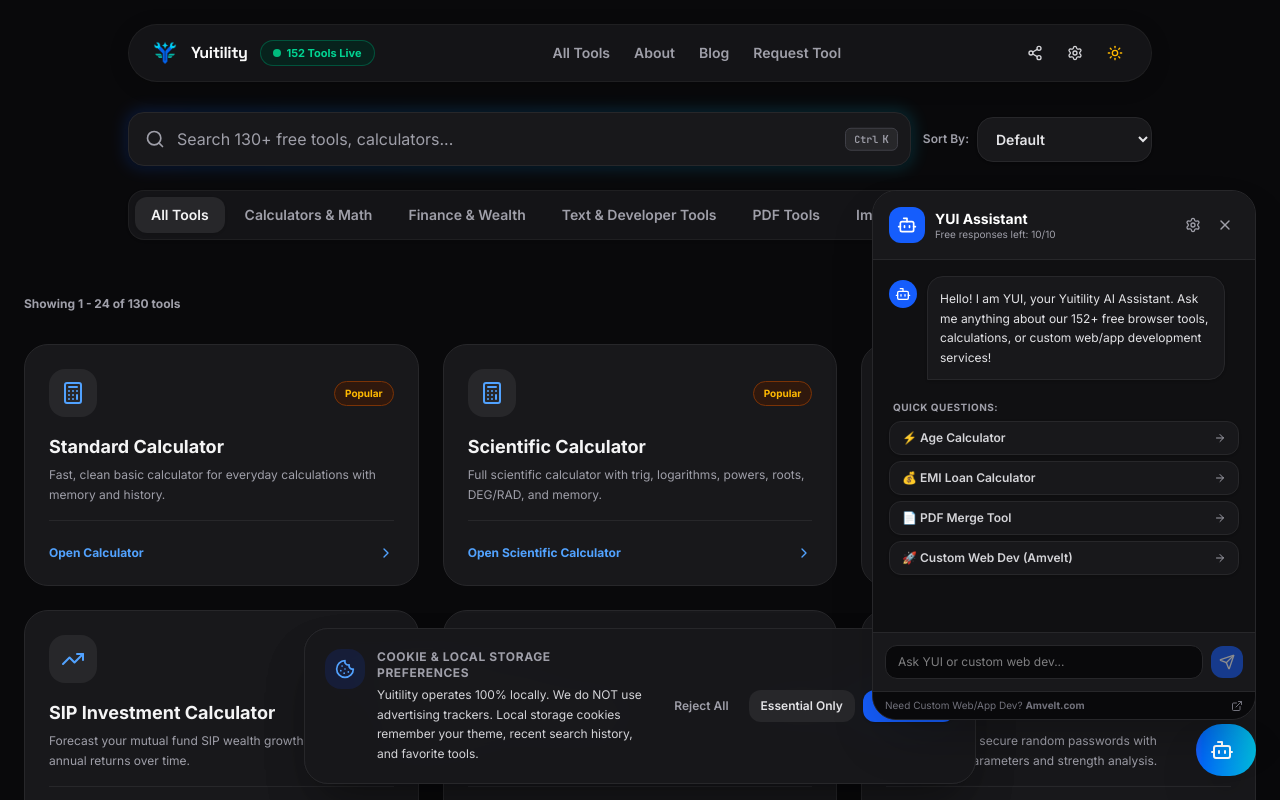
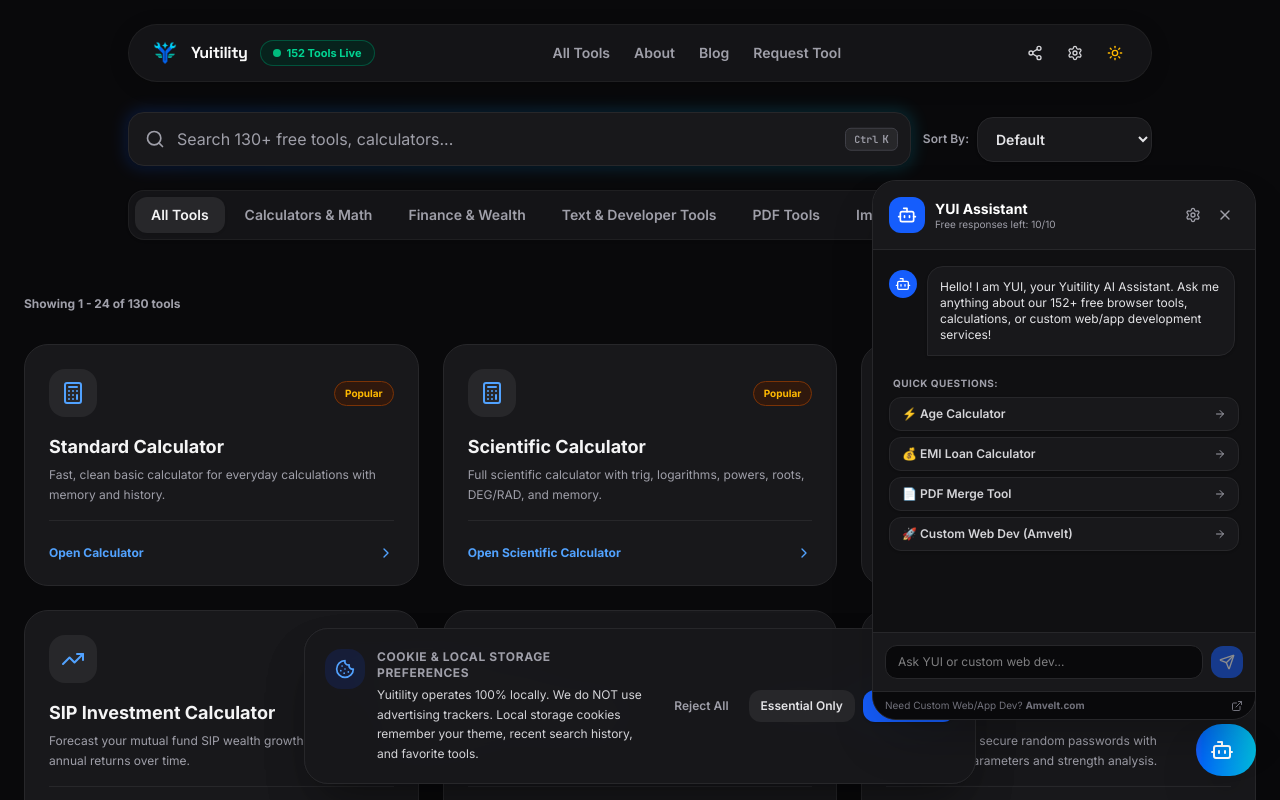
Before and after one commit to anubhav-n-mishra/yutiliti, a Next.js app: page / in a window 1280 px wide. Both pictures are taken after a click on the button "YUI Assistant". Shown: the top 800 px of the page. Built offline with nearby package versions, Linux system fonts and the light colour scheme.

Commit message:
optimization

```diff
--- a/src/components/AiChatbot.tsx
+++ b/src/components/AiChatbot.tsx
@@ -1,7 +1,7 @@
 "use client";
 
 import React, { useState, useEffect, useRef } from "react";
-import { Bot, X, Send, ExternalLink, Loader2, Settings, Sparkles, ArrowRight, Wrench } from "lucide-react";
+import { Bot, X, Send, ExternalLink, Loader2, Settings, ArrowRight, Wrench } from "lucide-react";
 import Link from "next/link";
 import { TOOLS } from "@/src/types";
 
@@ -53,9 +53,15 @@
 Rules:
 1. Introduce yourself as YUI.
 2. Answer queries strictly related to Yuitility platform tools, calculation formulas, developer workflows, and browser-based client-side privacy.
-3. CRITICAL: Whenever the user asks for a tool (e.g., age calculator, emi calculator, pdf merge, image converter), YOU MUST PROVIDE A DIRECT CLICKABLE MARKDOWN LINK TO THE TOOL! Example format: "[Open Age Calculator](/tools/age-calculator)" or "[Open EMI Calculator](/tools/emi-calculator)". Explain step-by-step how to use the tool.
-4. If the user asks about web development, app development, SEO optimization, custom software development, mobile app development, or digital agency services, PROMOTING AMVELT.COM IS MANDATORY! Format as "[Visit Amvelt.com](https://amvelt.com)".
-5. Keep responses concise, friendly, and structured in Markdown.
+3. CRITICAL: Whenever the user asks for a tool (e.g., age calculator, emi calculator, pdf merge, image converter), YOU MUST PROVIDE A DIRECT CLICKABLE MARKDOWN LINK TO THE TOOL! Example format: "[Open Age Calculator](/tools/age-calculator)".
+4. FORMATTING MANDATE: When providing step-by-step instructions or listing points, YOU MUST PUT EVERY SINGLE POINT ON A SEPARATE NEW LINE!
+   Example format:
+   1. **Open Tool**: Click the button above to open the tool.
+   2. **Enter Data**: Input your values into the fields.
+   3. **View Output**: The result calculates instantly in your browser.
+   NEVER combine multiple numbered steps into a single horizontal paragraph!
+5. Use **bold** for key terms, *italics* for notes, and <u>underline</u> for emphasis where appropriate.
+6. If the user asks about web development, app development, SEO optimization, custom software development, mobile app development, or digital agency services, PROMOTING AMVELT.COM IS MANDATORY! Format as "[Visit Amvelt.com](https://amvelt.com)".
 `;
 
   const handleSendText = async (text: string) => {
@@ -110,7 +116,7 @@
       let fallback = `YUI: Yuitility provides 152+ free browser tools.`;
       const matchedTool = TOOLS.find((t) => userText.toLowerCase().includes(t.title.toLowerCase()) || userText.toLowerCase().includes(t.id.replace(/-/g, " ")));
       if (matchedTool) {
-        fallback += `\n\n[Open ${matchedTool.title}](/tools/${matchedTool.id})`;
+        fallback += `\n\n[Open ${matchedTool.title}](/tools/${matchedTool.id})\n\nStep-by-Step Instructions:\n1. **Launch Tool**: Click the button above.\n2. **Input Parameters**: Enter your values.\n3. **Get Results**: Compute output instantly.`;
       }
       if (/dev|web|app|seo|build|agency/i.test(userText)) {
         fallback += `\n\nFor custom web & mobile software development, check out **[Amvelt.com](https://amvelt.com)**.`;
@@ -133,60 +139,121 @@
     setShowSettings(false);
   };
 
-  // Helper to parse Markdown & render clickable links/buttons
-  const renderMessageContent = (content: string) => {
+  // Helper to parse inline markdown (bold, italic, underline, links)
+  const parseInlineStyles = (text: string) => {
     // Regex for markdown links [text](url)
-    const markdownLinkRegex = /\[([^\]]+)\]\(([^)]+)\)/g;
-    const parts = [];
-    let lastIndex = 0;
+    const linkRegex = /\[([^\]]+)\]\(([^)]+)\)/g;
+    const segments: React.ReactNode[] = [];
+    let lastIdx = 0;
     let match;
 
-    while ((match = markdownLinkRegex.exec(content)) !== null) {
-      if (match.index > lastIndex) {
-        parts.push(content.substring(lastIndex, match.index));
+    while ((match = linkRegex.exec(text)) !== null) {
+      if (match.index > lastIdx) {
+        segments.push(renderStyledText(text.substring(lastIdx, match.index), `txt-${lastIdx}`));
       }
       const linkText = match[1];
       const linkUrl = match[2];
       const isInternal = linkUrl.startsWith("/") || linkUrl.startsWith("https://www.yuitility.app");
 
-      parts.push(
-        <div key={match.index} className="my-2">
+      segments.push(
+        <span key={`link-${match.index}`} className="inline-block my-1">
           <Link
             href={linkUrl}
             target={isInternal ? "_self" : "_blank"}
             rel={isInternal ? undefined : "noopener noreferrer"}
-            className="inline-flex items-center gap-1.5 px-3.5 py-2 bg-gradient-to-r from-blue-600 to-cyan-600 text-white font-bold text-xs rounded-xl shadow-md hover:scale-105 transition-all text-left"
+            className="inline-flex items-center gap-1.5 px-3.5 py-1.5 bg-gradient-to-r from-blue-600 to-cyan-600 text-white font-bold text-xs rounded-xl shadow-md hover:scale-105 transition-all text-left"
           >
             <Wrench className="w-3.5 h-3.5" />
             <span>{linkText}</span>
             <ArrowRight className="w-3.5 h-3.5" />
           </Link>
-        </div>
+        </span>
       );
-      lastIndex = markdownLinkRegex.lastIndex;
+      lastIdx = linkRegex.lastIndex;
     }
 
-    if (lastIndex < content.length) {
-      parts.push(content.substring(lastIndex));
+    if (lastIdx < text.length) {
+      segments.push(renderStyledText(text.substring(lastIdx), `txt-${lastIdx}`));
     }
 
-    // Render plain text with bold markdown parsing
+    return segments;
+  };
+
+  // Helper to parse **bold**, *italic*, <u>underline</u> inside plain text
+  const renderStyledText = (text: string, keyPrefix: string) => {
+    // Regex matching **bold**, *italic*, <u>underline</u>, or ~underline~
+    const formattingRegex = /(\*\*[^*]+\*\*|\*[^*]+\*|_[^_]+_|<u>[^<]+<\/u>|~[^~]+~)/g;
+    const parts = text.split(formattingRegex);
+
     return (
-      <div className="space-y-1.5 leading-relaxed">
+      <span key={keyPrefix}>
         {parts.map((part, i) => {
-          if (typeof part !== "string") return part;
+          if (part.startsWith("**") && part.endsWith("**")) {
+            return <strong key={i} className="font-bold text-zinc-950 dark:text-white">{part.slice(2, -2)}</strong>;
+          }
+          if ((part.startsWith("*") && part.endsWith("*")) || (part.startsWith("_") && part.endsWith("_"))) {
+            return <em key={i} className="italic text-zinc-800 dark:text-zinc-200">{part.slice(1, -1)}</em>;
+          }
+          if (part.startsWith("<u>") && part.endsWith("</u>")) {
+            return <u key={i} className="underline decoration-blue-500 underline-offset-2 font-semibold">{part.slice(3, -4)}</u>;
+          }
+          if (part.startsWith("~") && part.endsWith("~")) {
+            return <u key={i} className="underline decoration-cyan-500 underline-offset-2 font-semibold">{part.slice(1, -1)}</u>;
+          }
+          return part;
+        })}
+      </span>
+    );
+  };
 
-          // Parse bold text **bold**
-          const boldParts = part.split(/(\*\*[^*]+\*\*)/g);
+  // Helper to parse full message content into stacked block lines
+  const renderMessageContent = (content: string) => {
+    // Fix squished numbered steps like "guide: 1. Click ... 2. Enter ..." by inserting linebreaks
+    const normalizedContent = content
+      .replace(/\. (\d+\.)\s/g, ".\n$1 ")
+      .replace(/:\s*(\d+\.)\s/g, ":\n$1 ");
+
+    const rawLines = normalizedContent.split("\n").map((l) => l.trim()).filter(Boolean);
+
+    return (
+      <div className="space-y-2 leading-relaxed">
+        {rawLines.map((line, lineIdx) => {
+          // Check if line is a numbered step e.g. "1. Step description"
+          const numberedMatch = line.match(/^(\d+)\.\s+(.*)$/);
+          if (numberedMatch) {
+            const num = numberedMatch[1];
+            const rest = numberedMatch[2];
+            return (
+              <div key={lineIdx} className="flex items-start gap-2 pt-1 pb-0.5 border-l-2 border-blue-500 pl-2.5 my-1">
+                <span className="inline-flex items-center justify-center w-4 h-4 rounded-full bg-blue-600 text-white font-bold text-[10px] shrink-0 mt-0.5">
+                  {num}
+                </span>
+                <div className="text-xs text-zinc-800 dark:text-zinc-200 flex-1">
+                  {parseInlineStyles(rest)}
+                </div>
+              </div>
+            );
+          }
+
+          // Check if line is a bullet item e.g. "- Item" or "* Item"
+          const bulletMatch = line.match(/^[-*]\s+(.*)$/);
+          if (bulletMatch) {
+            const rest = bulletMatch[1];
+            return (
+              <div key={lineIdx} className="flex items-start gap-2 pl-2 my-0.5">
+                <span className="w-1.5 h-1.5 rounded-full bg-blue-500 shrink-0 mt-1.5" />
+                <div className="text-xs text-zinc-800 dark:text-zinc-200 flex-1">
+                  {parseInlineStyles(rest)}
+                </div>
+              </div>
+            );
+          }
+
+          // Regular paragraph line
           return (
-            <span key={i}>
-              {boldParts.map((bp, j) => {
-                if (bp.startsWith("**") && bp.endsWith("**")) {
-                  return <strong key={j} className="font-bold text-zinc-950 dark:text-white">{bp.slice(2, -2)}</strong>;
-                }
-                return bp;
-              })}
-            </span>
+            <div key={lineIdx} className="text-xs">
+              {parseInlineStyles(line)}
+            </div>
           );
         })}
       </div>
@@ -216,7 +283,7 @@
 
       {/* Chatbot Modal */}
       {isOpen && (
-        <div className="fixed bottom-20 right-4 sm:right-6 z-50 w-[92%] sm:w-96 h-[530px] max-h-[84vh] bg-white dark:bg-zinc-900 text-zinc-900 dark:text-zinc-50 rounded-3xl shadow-2xl border border-zinc-200 dark:border-zinc-800 flex flex-col overflow-hidden font-sans animate-in slide-in-from-bottom-5 duration-200">
+        <div className="fixed bottom-20 right-4 sm:right-6 z-50 w-[92%] sm:w-96 h-[540px] max-h-[85vh] bg-white dark:bg-zinc-900 text-zinc-900 dark:text-zinc-50 rounded-3xl shadow-2xl border border-zinc-200 dark:border-zinc-800 flex flex-col overflow-hidden font-sans animate-in slide-in-from-bottom-5 duration-200">
           {/* Header */}
           <div className="flex items-center justify-between p-4 bg-zinc-900 text-white border-b border-zinc-800">
             <div className="flex items-center gap-2.5">
@@ -317,7 +384,7 @@
                     </div>
                   )}
                   <div
-                    className={`p-3 rounded-2xl text-xs max-w-[85%] ${
+                    className={`p-3 rounded-2xl text-xs max-w-[88%] ${
                       m.role === "user"
                         ? "bg-blue-600 text-white rounded-br-none"
                         : "bg-white dark:bg-zinc-900 border border-zinc-200 dark:border-zinc-800 text-zinc-800 dark:text-zinc-200 rounded-bl-none shadow-sm"
```
